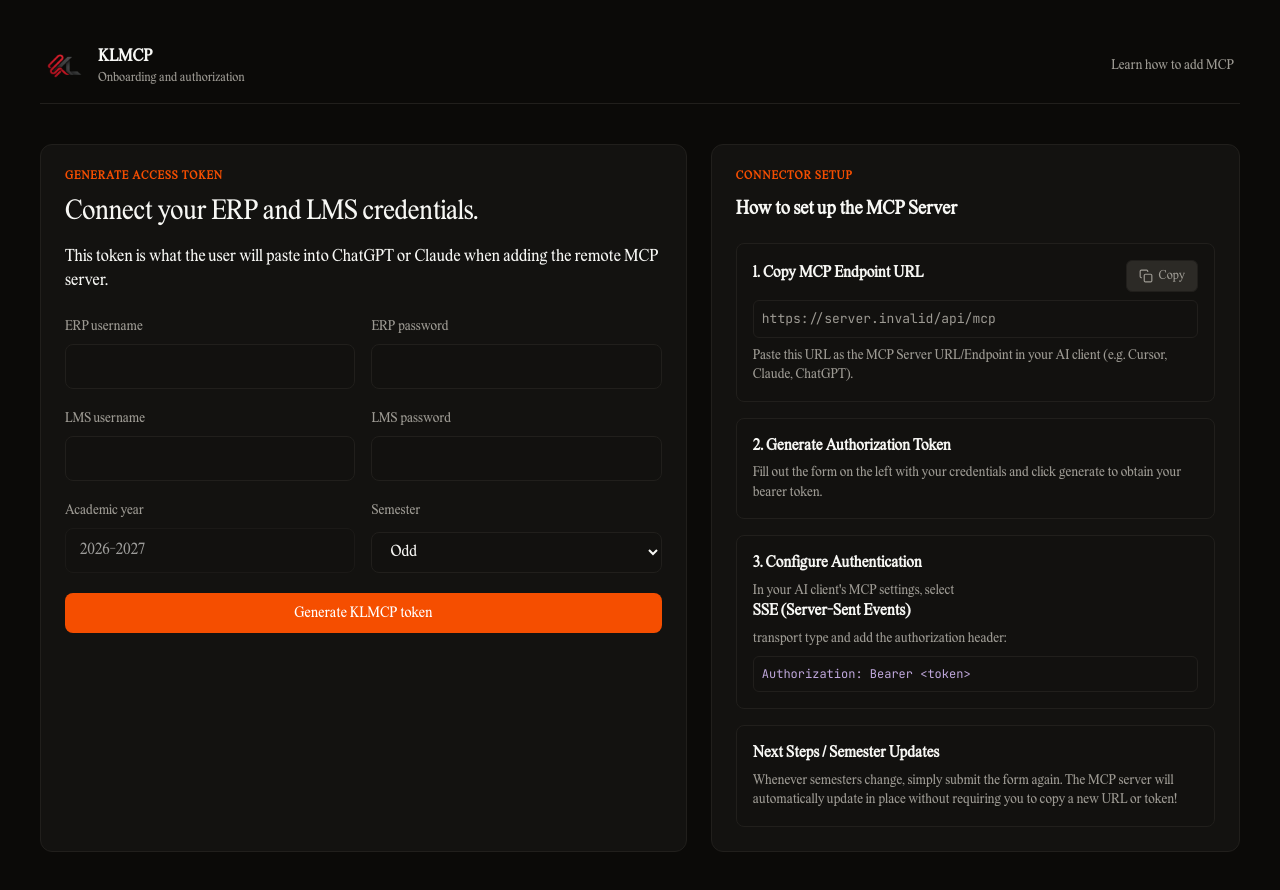
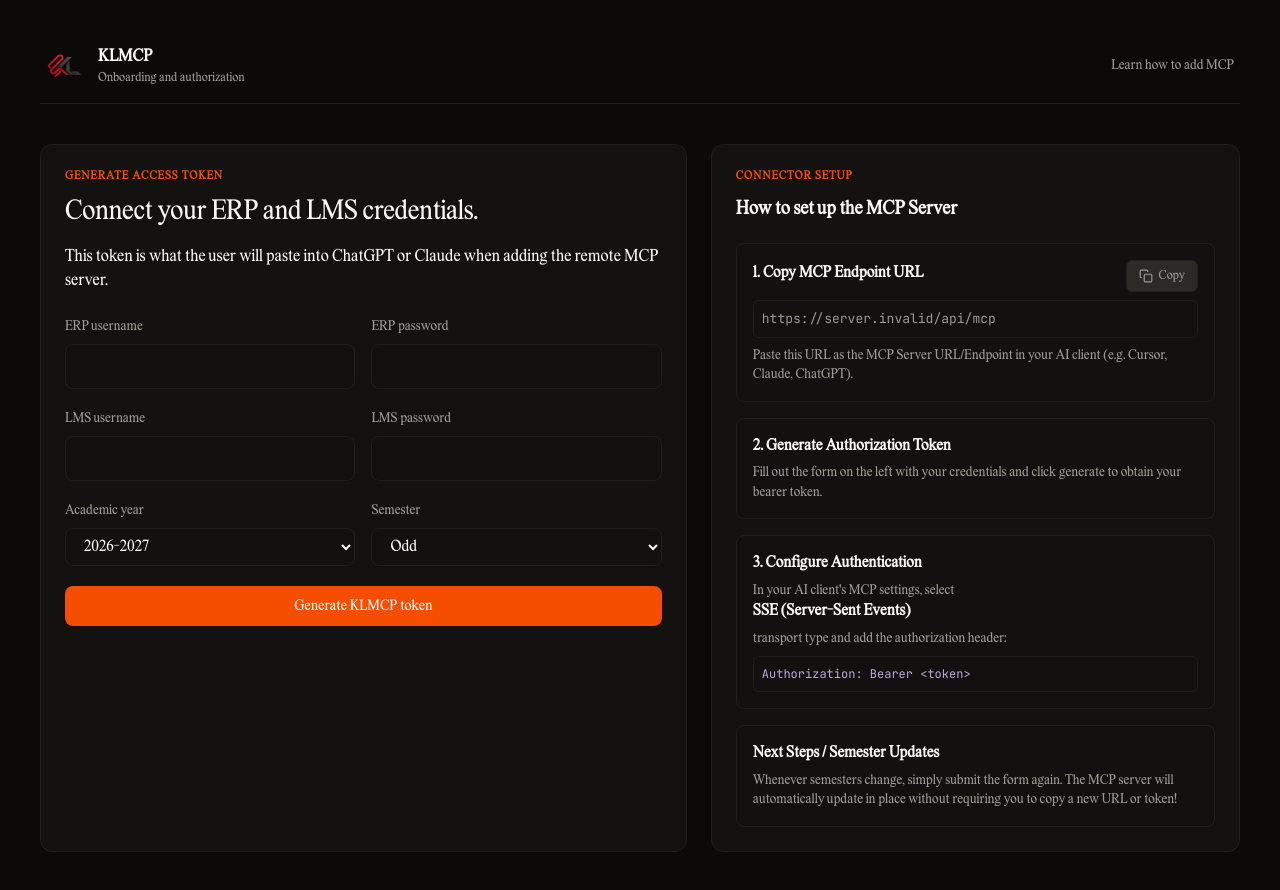
Before and after one commit to Lokkuchakreshkumar/KLMCP, a Next.js app: page /connect in a window 1280 px wide. Shown: the top 890 px of the page. Built offline with nearby package versions, Linux system fonts and the light colour scheme; no server answers.

Commit message:
added and gave option to change the academic year for the students

```diff
--- a/src/components/token-form.js
+++ b/src/components/token-form.js
@@ -41,7 +41,7 @@
         setForm((prev) => ({
           ...prev,
           ...parsed,
-          academicYear: "2026-2027",
+          academicYear: parsed.academicYear || "2026-2027",
         }));
       }
     } catch (e) {
@@ -111,6 +111,7 @@
             erpPassword: form.erpPassword,
             lmsUsername: form.lmsUsername,
             lmsPassword: form.lmsPassword,
+            academicYear: form.academicYear,
             semester: form.semester,
           })
         );
@@ -195,13 +196,15 @@
       <div className="field-split">
         <div className="field-row">
           <label htmlFor="academicYear">Academic year</label>
-          <input
+          <select
             id="academicYear"
             name="academicYear"
             value={form.academicYear}
-            readOnly
-            required
-          />
+            onChange={handleChange}
+          >
+            <option value="2025-2026">2025-2026</option>
+            <option value="2026-2027">2026-2027</option>
+          </select>
         </div>
         <div className="field-row">
           <label htmlFor="semester">Semester</label>
```
Also changed, not shown: src/lib/mcp-server.js.
